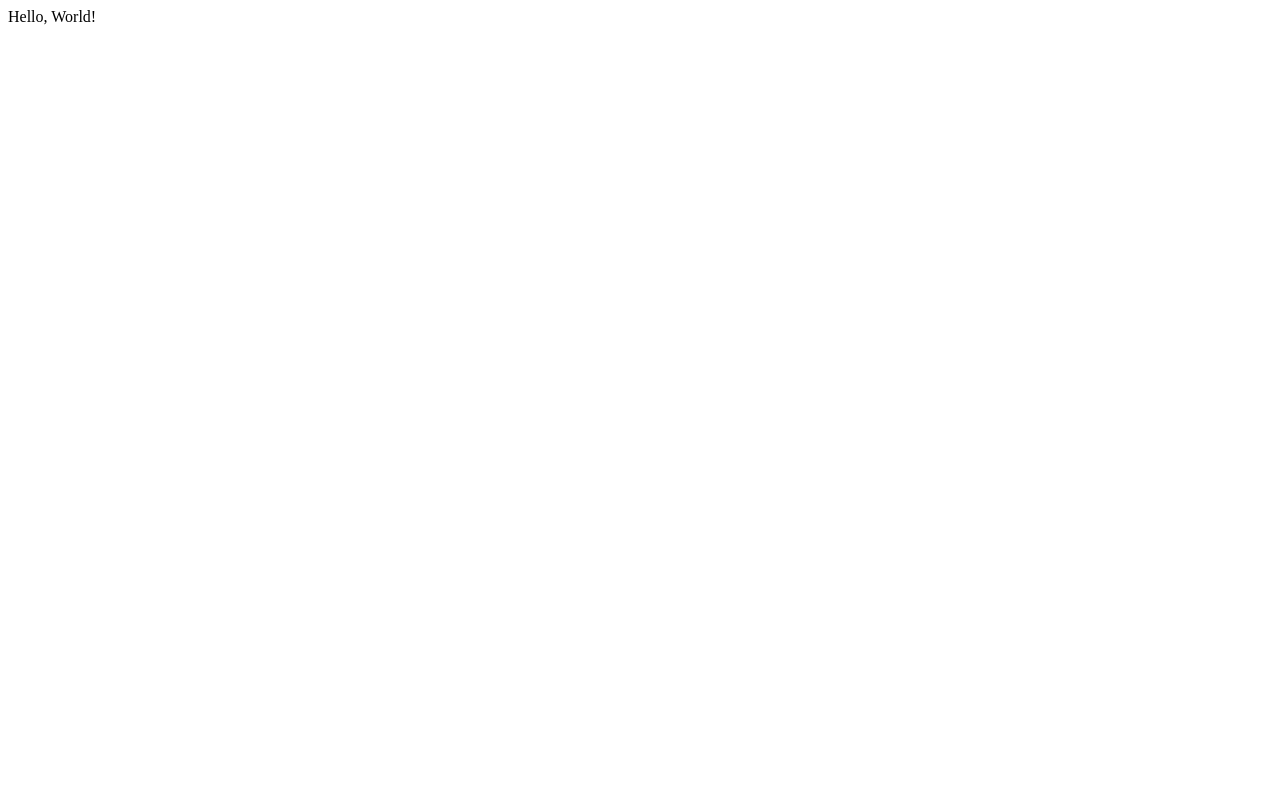
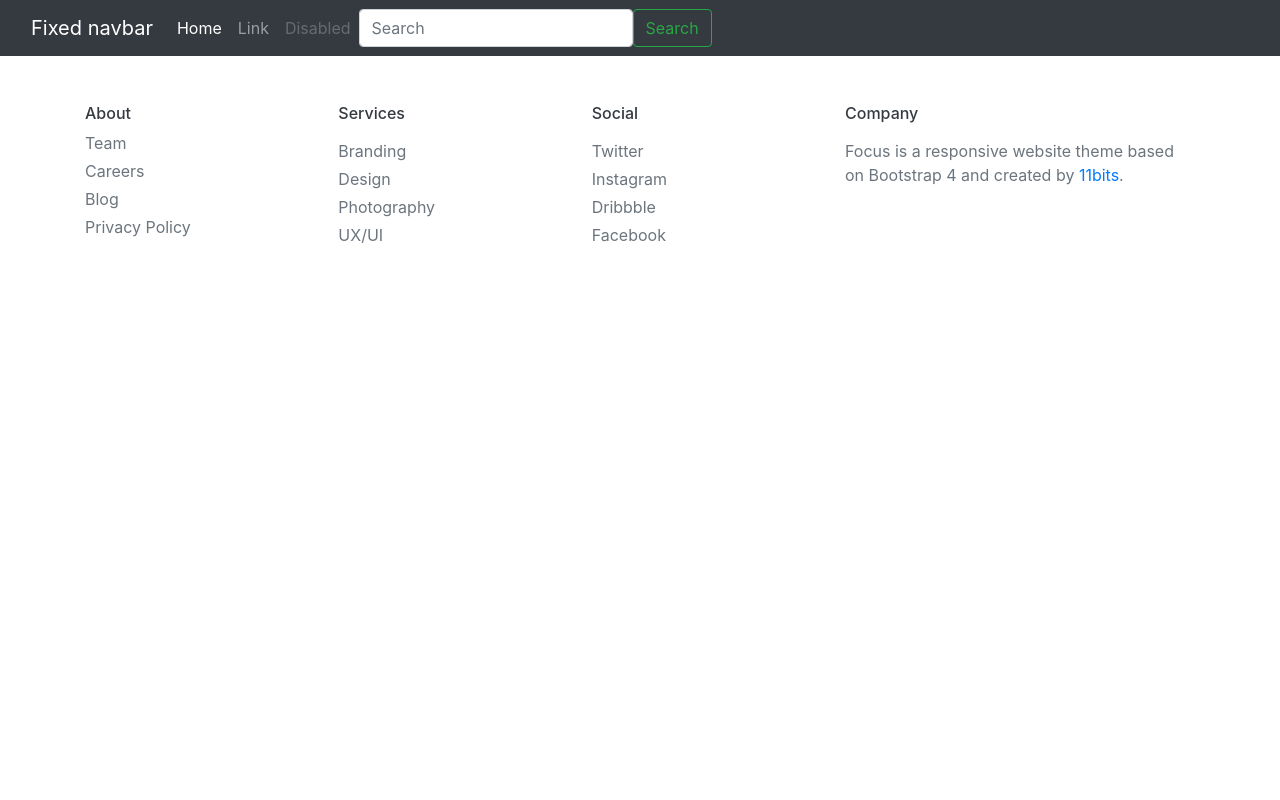
Before and after one commit to Nikita23072001/Web-Scraper, a Flask app: page /home in a window 1280 px wide. Before the commit the page is almost empty. Run offline with Flask 2, Linux system fonts and the light colour scheme; some libraries are stand-ins or nearby versions.

Commit message:
Changed code in html and css

```diff
--- a/Main1.py
+++ b/Main1.py
@@ -1,6 +1,6 @@
 # from urllib.request import urlopen
 # from bs4 import BeautifulSoup
-from flask import Flask, render_template
+from flask import Flask, render_template, url_for
 
 # a = '96231488' # Zmienić w przypadku gotowej strony
 # html = urlopen('https://www.ceneo.pl/'+a+'tab=reviews')
@@ -16,7 +16,7 @@ port=5000
 
 @app.route('/home')
 def index():
-    return 'Hello, World!'
+    return render_template('index.html')
 
 if __name__ == "__main__":
     app.run(debug=True)
--- a/templates/base.html
+++ b/templates/base.html
@@ -0,0 +1,76 @@
+<!DOCTYPE html>
+<html lang="pl">
+    <head>
+        <meta charset="UTF-8">
+        <meta name="viewport"
+            content="width=device-width, user-scalable=no, initial-scale=1.0, maximum-scale=1.0, minimum-scale=0.1">
+        <link rel="stylesheet" href="{{ url_for('static', filename='css/styles.css') }}">
+        <link rel="stylesheet" href="https://stackpath.bootstrapcdn.com/bootstrap/4.5.2/css/bootstrap.min.css">
+        <title>{% block title %}{% endblock %}</title>
+    </head>
+    <body>
+        <nav class="navbar navbar-expand-md navbar-dark fixed-top bg-dark">
+            <div class="container-fluid">
+              <a class="navbar-brand" href="#">Fixed navbar</a>
+              <button class="navbar-toggler" type="button" data-bs-toggle="collapse" data-bs-target="#navbarCollapse" aria-controls="navbarCollapse" aria-expanded="false" aria-label="Toggle navigation">
+                <span class="navbar-toggler-icon"></span>
+              </button>
+              <div class="collapse navbar-collapse" id="navbarCollapse">
+                <ul class="navbar-nav me-auto mb-2 mb-md-0">
+                  <li class="nav-item">
+                    <a class="nav-link active" aria-current="page" href="#">Home</a>
+                  </li>
+                  <li class="nav-item">
+                    <a class="nav-link" href="#">Link</a>
+                  </li>
+                  <li class="nav-item">
+                    <a class="nav-link disabled" href="#" tabindex="-1" aria-disabled="true">Disabled</a>
+                  </li>
+                </ul>
+                <form class="d-flex">
+                  <input class="form-control me-2" type="search" placeholder="Search" aria-label="Search">
+                  <button class="btn btn-outline-success" type="submit">Search</button>
+                </form>
+              </div>
+            </div>
+          </nav>
+        {% block body %}{% endblock %}
+        <footer class="bg-white text-dark">
+            <div class="container py-5 py-md-6">
+                <div class="row justify-content-md-between">
+                    <div class="col-4 col-md-2">
+                        <h2 class="h6">About</h2>
+                        <ul class="nav flex-column">
+                            <li class="mb-1"><a href="#" class="text-muted">Team</a></li>
+                            <li class="mb-1"><a href="#" class="text-muted">Careers</a></li>
+                            <li class="mb-1"><a href="#" class="text-muted">Blog</a></li>
+                            <li class="mb-1"><a href="#" class="text-muted">Privacy Policy</a></li>
+                        </ul>
+                    </div>
+                    <div class="col-4 col-md-2">
+                        <h2 class="h6 mb-3">Services</h2>
+                        <ul class="nav flex-column">
+                            <li class="mb-1"><a href="#" class="text-muted">Branding</a></li>
+                            <li class="mb-1"><a href="#" class="text-muted">Design</a></li>
+                            <li class="mb-1"><a href="#" class="text-muted">Photography</a></li>
+                            <li class="mb-1"><a href="#" class="text-muted">UX/UI</a></li>
+                        </ul>
+                    </div>
+                    <div class="col-4 col-md-2">
+                        <h2 class="h6 mb-3">Social</h2>
+                        <ul class="nav flex-column">
+                            <li class="mb-1"><a href="#" class="text-muted">Twitter</a></li>
+                            <li class="mb-1"><a href="#" class="text-muted">Instagram</a></li>
+                            <li class="mb-1"><a href="#" class="text-muted">Dribbble</a></li>
+                            <li class="mb-1"><a href="#" class="text-muted">Facebook</a></li>
+                        </ul>
+                    </div>
+                    <div class="col-sm-12 col-md-4 mt-4 mt-md-0">
+                        <h2 class="h6 mb-3">Company</h2>
+                        <p class="text-muted">Focus is a responsive website theme based on Bootstrap 4 and created by <a href="https://11bits.es/" target="_blank" rel="noopener">11bits</a>.</p>
+                    </div>
+                </div>
+            </div>
+        </footer>
+    </body>
+</html>
--- a/templates/index.html
+++ b/templates/index.html
@@ -1,17 +1,9 @@
-<html>
-    <link rel="stylesheet" href="styles.css">
-    <head>
-        <title>
-            "Ceneo-Scrap"
-        </title>
-    </head>
-    <body>
-        <h1>"Witaj."</h1>
-        <h2 class="input">
-            <a>Input product code:</a>
-            <form>
-                <input type="number" id="number">
-            </form>
-        </h2>
-    </body>
-</html>
+{% extends 'base.html' %}
+
+{% block title %}
+Home Page
+{% endblock %}
+
+{% block body %}
+<h1>Witamy na naszej stronie</h1>
+{% endblock %}
```
Also changed, not shown: static/css/styles.css (renamed from static/styles.css).
